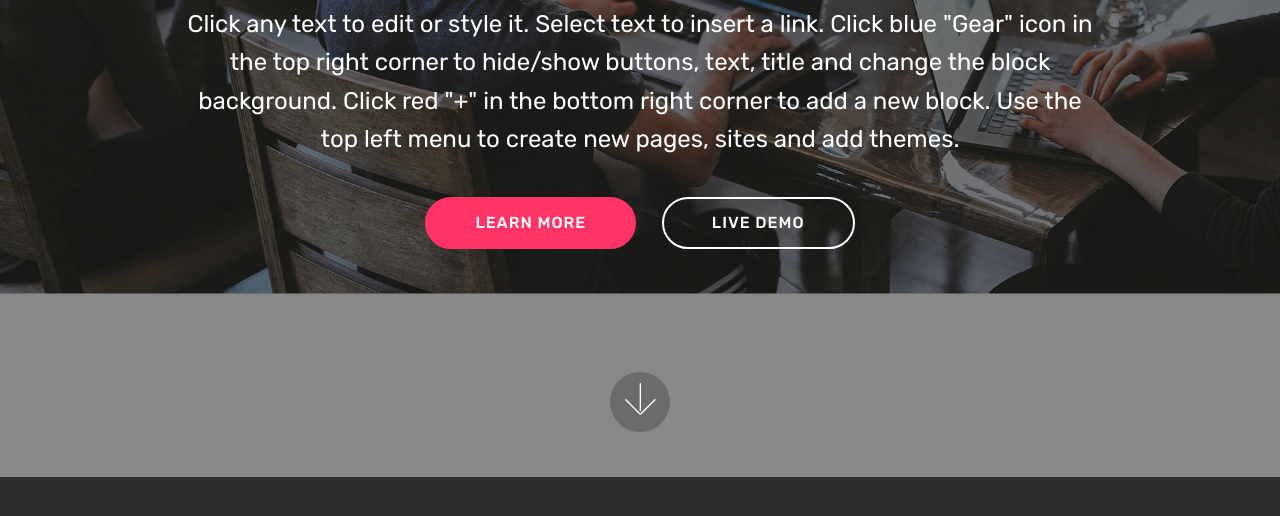
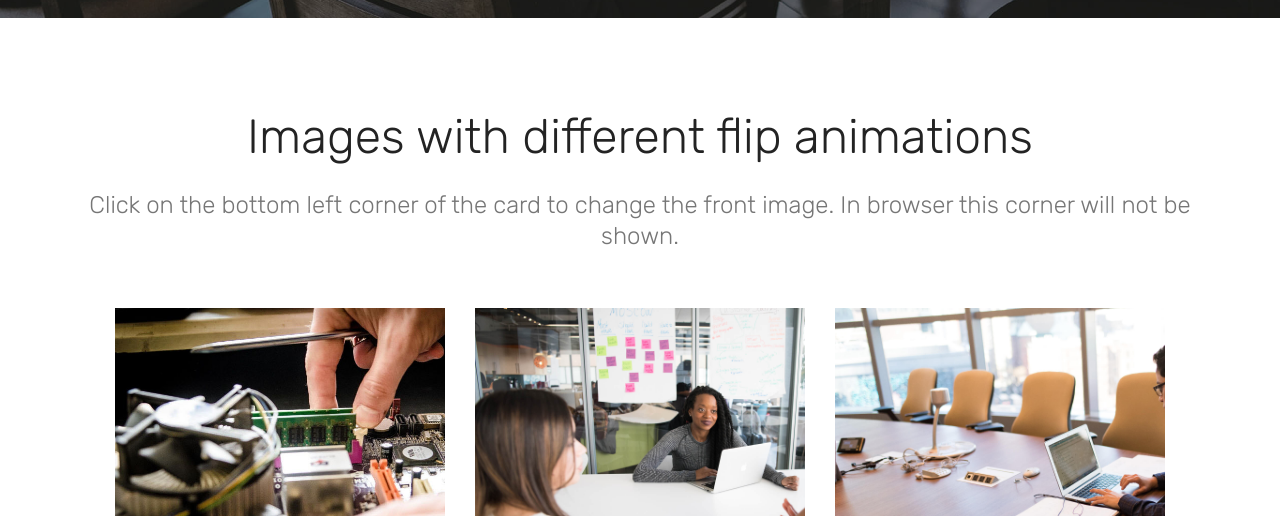
Before and after one commit to eletricas/eletricas.github.io, a plain HTML site: page index.html in a window 1280 px wide. Shown: the part 782-1298 px from the top of the page. Drawn offline with Linux system fonts and the light colour scheme; files whose address does not match are found by name.

Commit message:
create github pages

```diff
--- /dev/null
+++ b/assets/images/hashes.json
@@ -0,0 +1 @@
+{"Xp4hw0qaK9NGwTsFAFtR3Q==":"mbr-900x600.jpg","+iXn9j40EWAConUfOUgujw==":"mbr-900x596.jpg"}
--- /dev/null
+++ b/assets/mbr-flip-card/mbr-flip-card.js
@@ -0,0 +1,15 @@
+function bendBottomCorner() {
+    $(".flip-card:not(.builderCard)").each(function() {
+        $(this).addClass('builderCard');
+    });
+}
+
+//Mobirise initialization
+var isBuilder = $('html').hasClass('is-builder');
+if (isBuilder) {
+    $(document).on('add.cards', function() {
+        if ($('.flip-card').length != 0) {
+            bendBottomCorner();
+        }
+    });
+}
--- a/assets/mobirise/css/mbr-additional.css
+++ b/assets/mobirise/css/mbr-additional.css
@@ -710,6 +710,101 @@ iframe.lazy-placeholder,
 section.lazy-placeholder:after {
   opacity: 0.3;
 }
+.cid-s5AqorpIO3 {
+  background-image: url("../../../assets/images/background4.jpg");
+}
+.cid-s5ASE2fu2r {
+  padding-top: 90px;
+  padding-bottom: 90px;
+  background-color: #ffffff;
+}
+.cid-s5ASE2fu2r .mbr-section-subtitle {
+  color: #767676;
+  font-weight: 300;
+}
+.cid-s5ASE2fu2r .media-container-row {
+  word-wrap: break-word;
+  word-break: break-word;
+  align-items: stretch;
+  -webkit-align-items: stretch;
+}
+.cid-s5ASE2fu2r .card_cont {
+  -o-transition: all .5s;
+  -ms-transition: all .5s;
+  -moz-transition: all .5s;
+  -webkit-transition: all .5s;
+  transition: all .5s;
+  -o-backface-visibility: hidden;
+  -ms-backface-visibility: hidden;
+  -moz-backface-visibility: hidden;
+  -webkit-backface-visibility: hidden;
+  backface-visibility: hidden;
+  position: absolute;
+  top: 0px;
+  left: 0px;
+  text-align: center;
+  background-color: #eee;
+}
+.cid-s5ASE2fu2r .card-front {
+  z-index: 2;
+  padding: 0;
+  width: 100%;
+  height: 100%;
+  overflow: hidden;
+}
+.cid-s5ASE2fu2r .card-front img {
+  height: 100%;
+  min-width: 100%;
+  width: auto;
+}
+.cid-s5ASE2fu2r .card_back {
+  width: 100%;
+  height: 100%;
+  padding: 30px 30px;
+  color: #ffffff;
+  background-color: #55b4d4;
+  z-index: 1;
+  margin: 0;
+  text-align: center;
+  overflow: hidden;
+  -o-transform: rotateY(-180deg);
+  -ms-transform: rotateY(-180deg);
+  -moz-transform: rotateY(-180deg);
+  -webkit-transform: rotateY(-180deg);
+  transform: rotateY(-180deg);
+}
+.cid-s5ASE2fu2r .card {
+  min-height: 300px;
+}
+.cid-s5ASE2fu2r .card:hover .card-front {
+  z-index: 1;
+  -o-transform: rotateY(180deg);
+  -ms-transform: rotateY(180deg);
+  -moz-transform: rotateY(180deg);
+  -webkit-transform: rotateY(180deg);
+  transform: rotateY(180deg);
+}
+.cid-s5ASE2fu2r .card:hover .card_back {
+  z-index: 2;
+  -o-transform: rotateY(0deg);
+  -ms-transform: rotateY(0deg);
+  -moz-transform: rotateY(0deg);
+  -webkit-transform: rotateY(0deg);
+  transform: rotateY(0deg);
+}
+.cid-s5ASE2fu2r .builderCard .card_back {
+  border-bottom-left-radius: 100px;
+}
+.cid-s5ASE2fu2r .builderCard .card_cont {
+  -o-backface-visibility: hidden;
+  -ms-backface-visibility: hidd;
+  -moz-backface-visibility: visible;
+  -webkit-backface-visibility: visible;
+  backface-visibility: visible;
+}
+.cid-s5ASE2fu2r P {
+  text-align: center;
+}
 .cid-s5AE6IKrnZ {
   padding-top: 90px;
   padding-bottom: 90px;
@@ -1118,9 +1213,6 @@ section.lazy-placeholder:after {
 .cid-s5AqiJhauf .dropdown-item:hover {
   color: #c1c1c1 !important;
 }
-.cid-s5AqorpIO3 {
-  background-image: url("../../../assets/images/background4.jpg");
-}
 .cid-s5Ar7I1nBS {
   padding-top: 45px;
   padding-bottom: 45px;
--- a/index.html
+++ b/index.html
@@ -70,31 +70,7 @@
     </nav>
 </section>
 
-<section class="engine"><a href="https://mobirise.info/o">portfolio web templates</a></section><section class="header1 cid-s5AE6IKrnZ" id="header16-4">
-
-
-
-
-
-    <div class="container">
-        <div class="row justify-content-md-center">
-            <div class="col-md-10 align-center">
-                <h1 class="mbr-section-title mbr-bold pb-3 mbr-fonts-style display-1">
-                    FULL WIDTH INTRO
-                </h1>
-
-                <p class="mbr-text pb-3 mbr-fonts-style display-5">
-                    Full width intro with adjustable height, background image and a color overlay. Click any text to edit or style it.
-                </p>
-                <div class="mbr-section-btn"><a class="btn btn-md btn-black-outline display-4" href="https://mobirise.co">LEARN MORE</a>
-                </div>
-            </div>
-        </div>
-    </div>
-
-</section>
-
-<section class="cid-s5AqorpIO3 mbr-fullscreen mbr-parallax-background" id="header2-1">
+<section class="engine"><a href="https://mobirise.info/w">free html5 templates</a></section><section class="cid-s5AqorpIO3 mbr-fullscreen mbr-parallax-background" id="header2-1">
 
 
 
@@ -122,6 +98,95 @@
             <i class="mbri-down mbr-iconfont"></i>
         </a>
     </div>
+</section>
+
+<section class="features15 cid-s5ASE2fu2r" id="features15-5">
+
+
+
+
+    <div class="container">
+        <h2 class="mbr-section-title pb-3 align-center mbr-fonts-style display-2">
+            Images with different flip animations
+        </h2>
+        <h3 class="mbr-section-subtitle display-5 align-center mbr-fonts-style">
+            Click on the bottom left corner of the card to change the front image. In browser this corner will not be shown.
+        </h3>
+
+        <div class="media-container-row container pt-5 mt-2">
+
+            <div class="col-12 col-md-6 mb-4 col-lg-4">
+                <div class="card flip-card p-5 align-center">
+                    <div class="card-front card_cont">
+                        <img src="assets/images/mbr-900x596.jpg" alt="Mobirise" title="">
+                    </div>
+                    <div class="card_back card_cont">
+                        <h4 class="card-title display-5 py-2 mbr-fonts-style">
+                            Técnico em Informática</h4>
+                        <p class="mbr-text mbr-fonts-style display-7">
+                            Mobirise offers several themes that include sliders, galleries, article blocks, counters, accordions, video and many more.
+                        </p>
+                    </div>
+                </div>
+            </div>
+
+            <div class="col-12 col-md-6 mb-4 col-lg-4">
+
+                <div class="card flip-card p-5 align-center">
+                    <div class="card-front card_cont">
+                        <img src="assets/images/background2.jpg" alt="Mobirise">
+                    </div>
+                    <div class="card_back card_cont">
+                        <h4 class="card-title py-2 mbr-fonts-style display-5">
+                            Cartão de Visita Digital</h4>
+                        <p class="mbr-text mbr-fonts-style display-7">
+                            O cartão de visita digital é um cartão interativo totalmente personalizado, com todas as informações sobre você e sua empresa. <br>clique aqui e saiba mais!</p>
+                    </div>
+                </div>
+            </div>
+
+            <div class="col-12 col-md-6 mb-4 col-lg-4">
+                <div class="card flip-card p-5 align-center">
+                    <div class="card-front card_cont">
+                        <img src="assets/images/background3.jpg" alt="Mobirise">
+                    </div>
+                    <div class="card_back card_cont">
+                        <h4 class="card-title py-2 mbr-fonts-style display-5">
+                            Unlimited Sites
+                        </h4>
+                        <p class="mbr-text mbr-fonts-style display-7">
+                            Mobirise gives you the freedom to develop as many websites as you like given the fact that it is a desktop app.
+                        </p>
+                    </div>
+                </div>
+            </div>
+
+
+        </div>
+</div></section>
+
+<section class="header1 cid-s5AE6IKrnZ" id="header16-4">
+
+
+
+
+
+    <div class="container">
+        <div class="row justify-content-md-center">
+            <div class="col-md-10 align-center">
+                <h1 class="mbr-section-title mbr-bold pb-3 mbr-fonts-style display-1">
+                    FULL WIDTH INTRO
+                </h1>
+
+                <p class="mbr-text pb-3 mbr-fonts-style display-5">
+                    Full width intro with adjustable height, background image and a color overlay. Click any text to edit or style it.
+                </p>
+                <div class="mbr-section-btn"><a class="btn btn-md btn-black-outline display-4" href="https://mobirise.co">LEARN MORE</a>
+                </div>
+            </div>
+        </div>
+    </div>
+
 </section>
 
 <section class="footer4 cid-s5Ar7I1nBS" id="footer4-2">
@@ -167,7 +232,7 @@
                 </p>
                 <div class="media-container-column" data-form-type="formoid">
                     <!---Formbuilder Form--->
-                    <form action="https://mobirise.com/" method="POST" class="mbr-form form-with-styler" data-form-title="Mobirise Form"><input type="hidden" name="email" data-form-email="true" value="VmKmH8yjmNS13gExqQWnqALl2Q20vTo/1LtyItQz+aKE+6TpON8PVHdPLodUX1jJRjHq0HWjeW2Jqcrq0v7JWbsmYukZLjxXXXfomoOvRXRU/aIvN0mY3JOhsnC2n4zG">
+                    <form action="https://mobirise.com/" method="POST" class="mbr-form form-with-styler" data-form-title="Mobirise Form"><input type="hidden" name="email" data-form-email="true" value="y7XQu9BVo3TWSl2YpJmJYoZx3zHb8NofIBZwB7wMgk4QoGFG+IqqiA1WCcu0KPecAzWTt2MvMmkbnFNkSvMj1v9DZ1uxeifliy3hF/fy1in7GTdjeXRp+1uYtvXg7ePy">
                         <div class="row form-inline justify-content-center">
                             <div hidden="hidden" data-form-alert="" class="alert alert-success col-12">Thanks for filling out the form!</div>
                             <div hidden="hidden" data-form-alert-danger="" class="alert alert-danger col-12">
@@ -242,10 +307,11 @@
   <script src="assets/popper/popper.min.js"></script>
   <script src="assets/bootstrap/js/bootstrap.min.js"></script>
   <script src="assets/smoothscroll/smooth-scroll.js"></script>
+  <script src="assets/parallax/jarallax.min.js"></script>
+  <script src="assets/mbr-flip-card/mbr-flip-card.js"></script>
   <script src="assets/dropdown/js/nav-dropdown.js"></script>
   <script src="assets/dropdown/js/navbar-dropdown.js"></script>
   <script src="assets/touchswipe/jquery.touch-swipe.min.js"></script>
-  <script src="assets/parallax/jarallax.min.js"></script>
   <script src="assets/tether/tether.min.js"></script>
   <script src="assets/theme/js/script.js"></script>
   <script src="assets/formoid/formoid.min.js"></script>
```
Also changed, not shown: assets/images/background2.jpg (added), assets/images/background3.jpg (added), assets/images/mbr-900x596.jpg (added), 1 other file.
